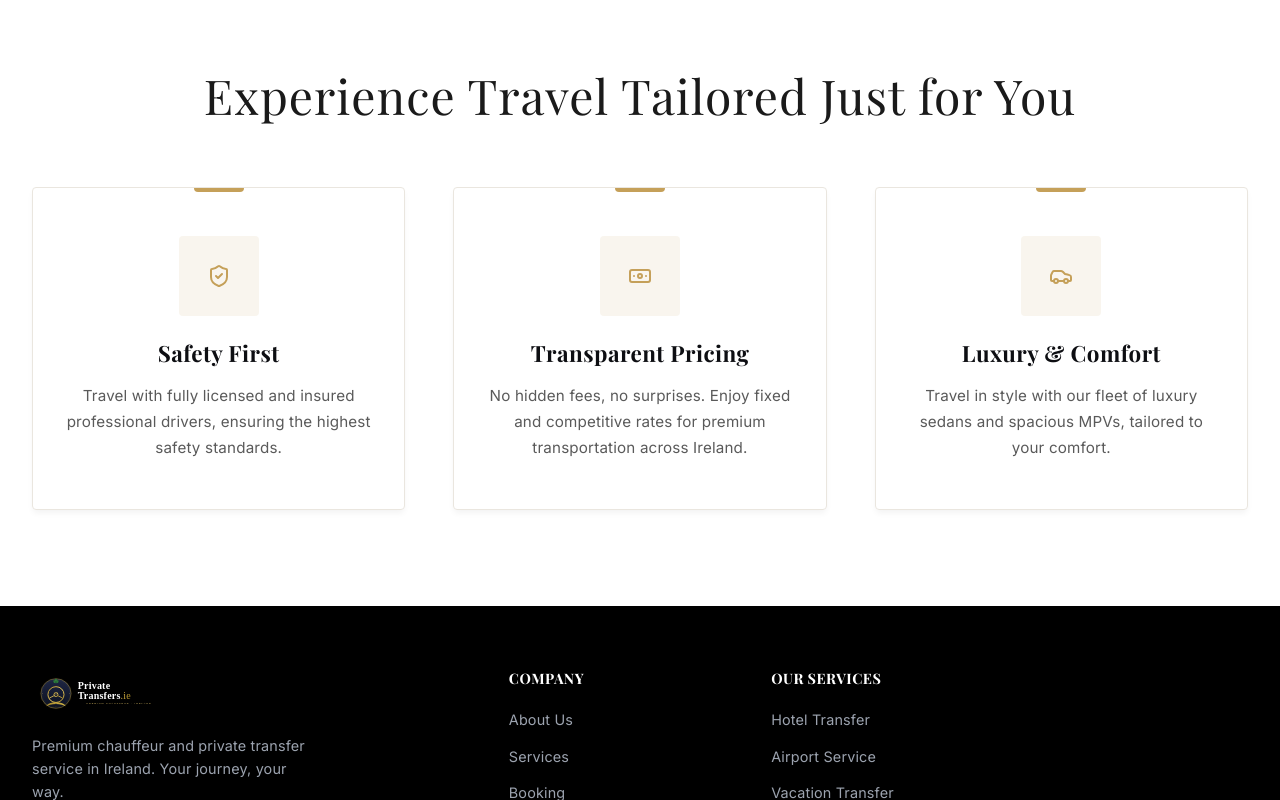
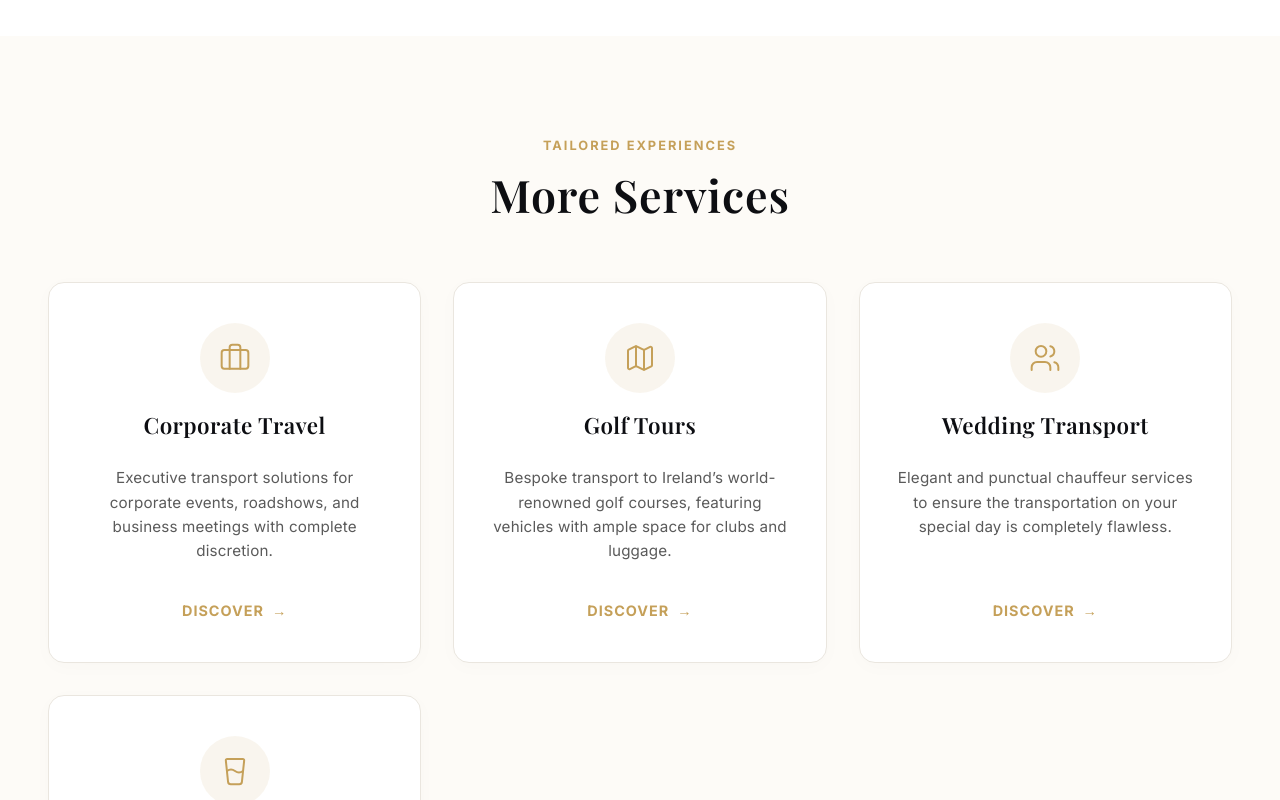
Before and after one commit to maharudrayadav/private-transfer-app, a Next.js app: page / in a window 1280 px wide. Shown: the part 2740-3540 px from the top of the page. Built offline with nearby package versions, Linux system fonts and the light colour scheme; no server answers; a web font is replaced by a local one.

Commit message:
Add MoreServices section to home page

```diff
--- /dev/null
+++ b/app/components/home/MoreServices.module.css
@@ -0,0 +1,115 @@
+.section {
+  padding: 100px 0;
+  background-color: var(--bg);
+  position: relative;
+  overflow: hidden;
+}
+
+.header {
+  text-align: center;
+  margin-bottom: 60px;
+}
+
+.eyebrow {
+  color: var(--primary);
+  font-size: 0.8rem;
+  font-weight: 700;
+  letter-spacing: 2px;
+  text-transform: uppercase;
+  margin-bottom: 12px;
+  display: block;
+}
+
+.title {
+  font-family: var(--font-playfair), serif;
+  font-size: 2.8rem;
+  color: var(--secondary);
+  font-weight: 600;
+  line-height: 1.2;
+}
+
+.grid {
+  display: grid;
+  grid-template-columns: repeat(auto-fit, minmax(300px, 1fr));
+  gap: 2rem;
+  padding: 0 1rem;
+}
+
+.card {
+  background: var(--card-bg);
+  border: 1px solid var(--border);
+  border-radius: 16px;
+  padding: 2.5rem 2rem;
+  text-align: center;
+  transition: all 0.4s cubic-bezier(0.175, 0.885, 0.32, 1.275);
+  display: flex;
+  flex-direction: column;
+  align-items: center;
+  gap: 1.2rem;
+  position: relative;
+  overflow: hidden;
+  box-shadow: 0 4px 20px rgba(0, 0, 0, 0.02);
+  text-decoration: none;
+}
+
+.card::before {
+  content: '';
+  position: absolute;
+  top: 0;
+  left: 0;
+  width: 100%;
+  height: 4px;
+  background: linear-gradient(90deg, var(--primary), var(--primary-hover));
+  opacity: 0;
+  transition: opacity 0.3s ease;
+}
+
+.iconWrapper {
+  width: 70px;
+  height: 70px;
+  border-radius: 50%;
+  background: rgba(197, 160, 89, 0.1);
+  display: flex;
+  align-items: center;
+  justify-content: center;
+  color: var(--primary);
+  transition: all 0.3s ease;
+}
+
+.cardTitle {
+  font-family: var(--font-playfair), serif;
+  font-size: 1.4rem;
+  color: var(--secondary);
+  font-weight: 600;
+  margin-bottom: 0.5rem;
+}
+
+.cardDescription {
+  color: var(--text-muted);
+  font-size: 0.95rem;
+  line-height: 1.6;
+  flex-grow: 1;
+}
+
+.learnMore {
+  color: var(--primary);
+  font-weight: 700;
+  font-size: 0.9rem;
+  text-transform: uppercase;
+  letter-spacing: 1px;
+  display: flex;
+  align-items: center;
+  gap: 0.5rem;
+  margin-top: 1rem;
+  transition: gap 0.3s ease;
+}
+
+@media (max-width: 768px) {
+  .section {
+    padding: 60px 0;
+  }
+
+  .title {
+    font-size: 2.2rem;
+  }
+}
--- /dev/null
+++ b/app/components/home/MoreServices.tsx
@@ -0,0 +1,113 @@
+'use client';
+
+import Link from 'next/link';
+import { motion } from 'framer-motion';
+import { Briefcase, Map, Users, GlassWater } from 'lucide-react';
+import styles from './MoreServices.module.css';
+
+const services = [
+  {
+    id: 1,
+    title: 'Corporate Travel',
+    description: 'Executive transport solutions for corporate events, roadshows, and business meetings with complete discretion.',
+    icon: <Briefcase size={32} strokeWidth={1.5} />,
+    link: '/services/corporate',
+  },
+  {
+    id: 2,
+    title: 'Golf Tours',
+    description: 'Bespoke transport to Ireland’s world-renowned golf courses, featuring vehicles with ample space for clubs and luggage.',
+    icon: <Map size={32} strokeWidth={1.5} />,
+    link: '/services/golf',
+  },
+  {
+    id: 3,
+    title: 'Wedding Transport',
+    description: 'Elegant and punctual chauffeur services to ensure the transportation on your special day is completely flawless.',
+    icon: <Users size={32} strokeWidth={1.5} />,
+    link: '/services/wedding',
+  },
+  {
+    id: 4,
+    title: 'Special Events',
+    description: 'Arrive in style at galas, sporting events, or private parties. Our chauffeurs guarantee a memorable entrance.',
+    icon: <GlassWater size={32} strokeWidth={1.5} />,
+    link: '/services/events',
+  }
+];
+
+const containerVariants = {
+  hidden: { opacity: 0 },
+  show: {
+    opacity: 1,
+    transition: {
+      staggerChildren: 0.15,
+      delayChildren: 0.1,
+    }
+  }
+};
+
+const itemVariants = {
+  hidden: { opacity: 0, y: 30 },
+  show: {
+    opacity: 1,
+    y: 0,
+    transition: {
+      type: 'spring',
+      stiffness: 70,
+      damping: 15,
+      duration: 0.6
+    }
+  }
+};
+
+export default function MoreServices() {
+  return (
+    <section className={styles.section}>
+      <div className="container">
+        <motion.div
+          className={styles.header}
+          initial={{ opacity: 0, y: 20 }}
+          whileInView={{ opacity: 1, y: 0 }}
+          viewport={{ once: true, amount: 0.3 }}
+          transition={{ duration: 0.6, ease: [0.16, 1, 0.3, 1] }}
+        >
+          <span className={styles.eyebrow}>Tailored Experiences</span>
+          <h2 className={styles.title}>More Services</h2>
+        </motion.div>
+
+        <motion.div
+          className={styles.grid}
+          variants={containerVariants}
+          initial="hidden"
+          whileInView="show"
+          viewport={{ once: true, amount: 0.2 }}
+        >
+          {services.map((service) => (
+            <Link href={service.link} key={service.id} passHref legacyBehavior>
+              <motion.a
+                className={styles.card}
+                variants={itemVariants}
+                whileHover={{
+                  y: -8,
+                  boxShadow: '0 12px 30px rgba(0,0,0,0.06)',
+                }}
+                transition={{ type: 'spring', stiffness: 300, damping: 20 }}
+              >
+                <div className={styles.iconWrapper}>
+                  {service.icon}
+                </div>
+                <h3 className={styles.cardTitle}>{service.title}</h3>
+                <p className={styles.cardDescription}>{service.description}</p>
+
+                <div className={styles.learnMore}>
+                  Discover <span>→</span>
+                </div>
+              </motion.a>
+            </Link>
+          ))}
+        </motion.div>
+      </div>
+    </section>
+  );
+}
--- a/app/page.tsx
+++ b/app/page.tsx
@@ -3,6 +3,7 @@ import ServicesSection from './services/ServicesSection';
 import Features from './components/home/Features';
 import WhyUs from './components/home/WhyUs';
 import Vehicles from './components/home/Vehicles';
+import MoreServices from './components/home/MoreServices';
 
 export default async function HomePage() {
   return (
@@ -11,6 +12,7 @@ export default async function HomePage() {
       <ServicesSection />
       <WhyUs />
       <Vehicles />
+      <MoreServices />
       <Features />
     </>
   );
```
